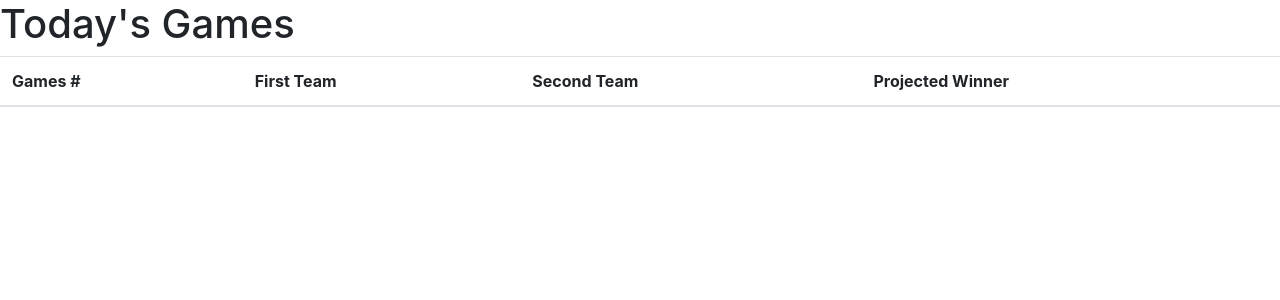
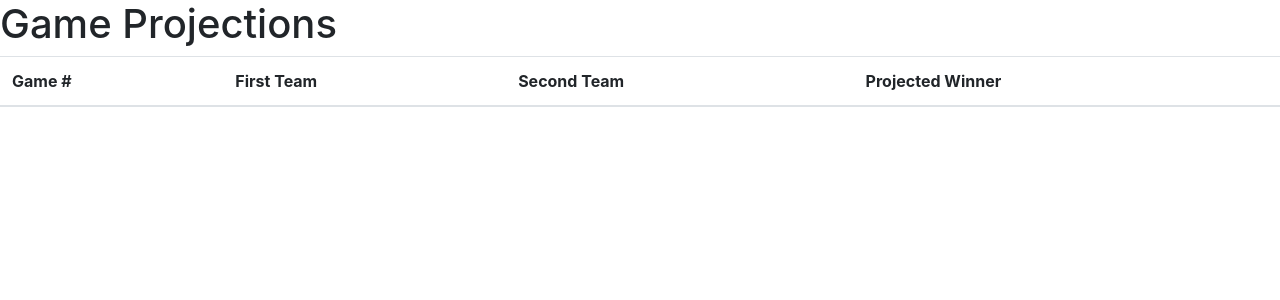
Before and after one commit to CarlosSamaniego88/NBA_Live_Projections, a Flask app: template templates/home.html in a window 1280 px wide. Shown: the top 300 px of the page. Run offline with Flask 2, Linux system fonts and the light colour scheme; the template is opened without the code that fills it, so the values that code supplies are empty; some libraries are stand-ins or nearby versions.

Commit message:
small edits

```diff
--- a/templates/home.html
+++ b/templates/home.html
@@ -22,11 +22,11 @@
 
 
 
-    <h1>Today's Games</h1>
+    <h1>Game Projections</h1>
     <table class="table">
         <thead>
           <tr>
-            <th scope="col">Games #</th>
+            <th scope="col">Game #</th>
             <th scope="col">First Team</th>
             <th scope="col">Second Team</th>
             <th scope="col">Projected Winner</th>
```
